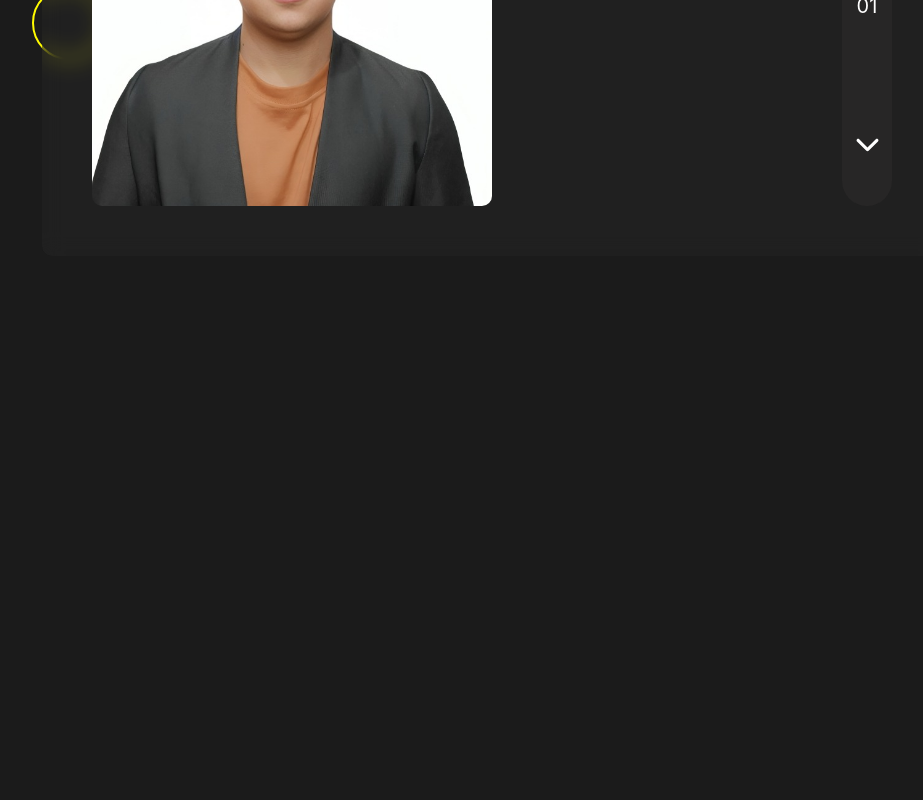
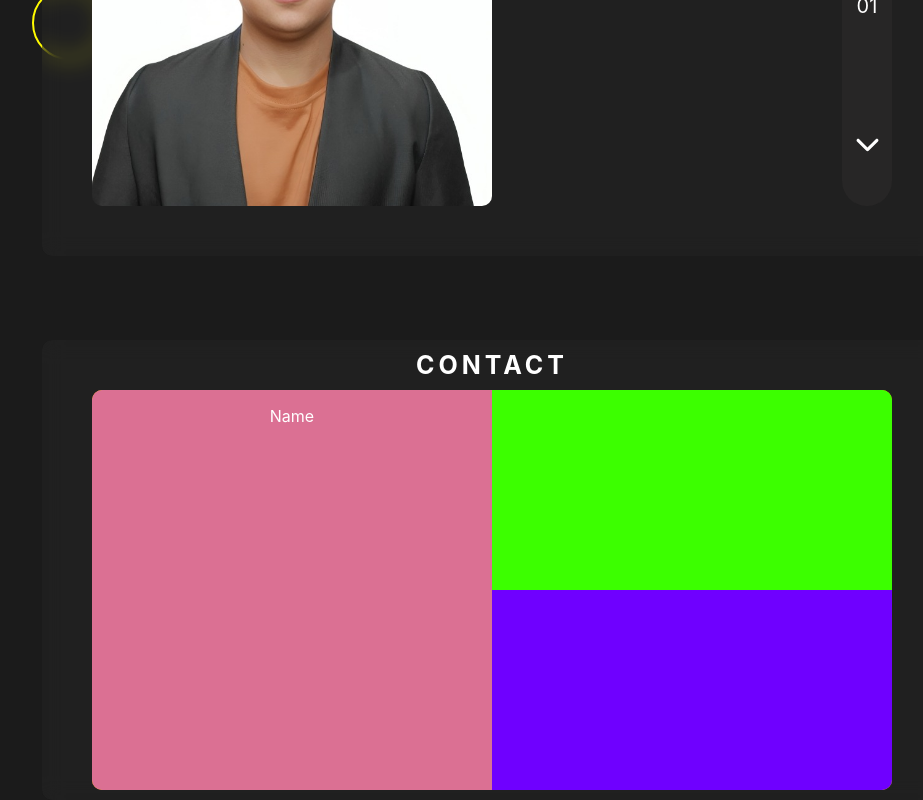
Before and after one commit to seru01/portfolio, a React (Create React App) app in the folder portfolio/: page / in a window 1280 px wide. Shown: the part 994-1794 px from the top of the page, without its empty margins (148-1071 px from the left). Before the commit the page ends 1254 px from the top, so only its background shows below. Built offline with nearby package versions, Linux system fonts and the light colour scheme.

Commit message:
layout for Contact Info

```diff
--- a/portfolio/src/App.css
+++ b/portfolio/src/App.css
@@ -231,3 +231,53 @@
   border-radius: 10px;
   transition: 1s ease;
 }
+/* Contact Info Content */
+.Contact_info_Content {
+  display: inline-block;
+  width: 800px;
+  height: 400px;
+  padding: 50px;
+  margin-top: 80px;
+  background-color: rgba(59, 59, 59, 0.2);
+  backdrop-filter: blur(10px);
+  border-radius: 10px;
+  padding-top: 10px;
+}
+.ContactText {
+  font-size: 25px;
+  font-weight: bolder;
+  font-stretch: extra-expanded;
+  letter-spacing: 4px;
+}
+.ContactContent {
+  display: inline-block;
+  width: 800px;
+  height: 400px;
+  margin-top: 10px;
+  background-color: rgb(255, 187, 0);
+  backdrop-filter: blur(10px);
+  border-radius: 10px;
+}
+.EmailContent {
+  background-color: palevioletred;
+  height: 100%;
+  width: 400px;
+  float: left;
+  border-radius: 10px;
+  border-top-right-radius: 0%;
+  border-bottom-right-radius: 0%;
+}
+.LocationContent {
+  background-color: rgb(60, 255, 0);
+  height: 50%;
+  width: 400px;
+  float: right;
+  border-top-right-radius: 10px;
+}
+.SocialContent {
+  background-color: rgb(111, 0, 255);
+  height: 50%;
+  width: 400px;
+  float: right;
+  border-bottom-right-radius: 10px;
+}
--- a/portfolio/src/components/MainContent.js
+++ b/portfolio/src/components/MainContent.js
@@ -108,6 +108,19 @@ const MainContent = () => {
           }}
         ></div>
       </div>
+      {/* Contact Info Content */}
+      <div className="Contact_info_Content" id="Contact_info_Content">
+        <div className="ContactTitle">
+          <span className="ContactText">CONTACT</span>
+        </div>
+        <div className="ContactContent">
+          <div className="EmailContent">
+            <p>Name</p>
+          </div>
+          <div className="LocationContent"></div>
+          <div className="SocialContent"></div>
+        </div>
+      </div>
     </div>
   );
 };
```
